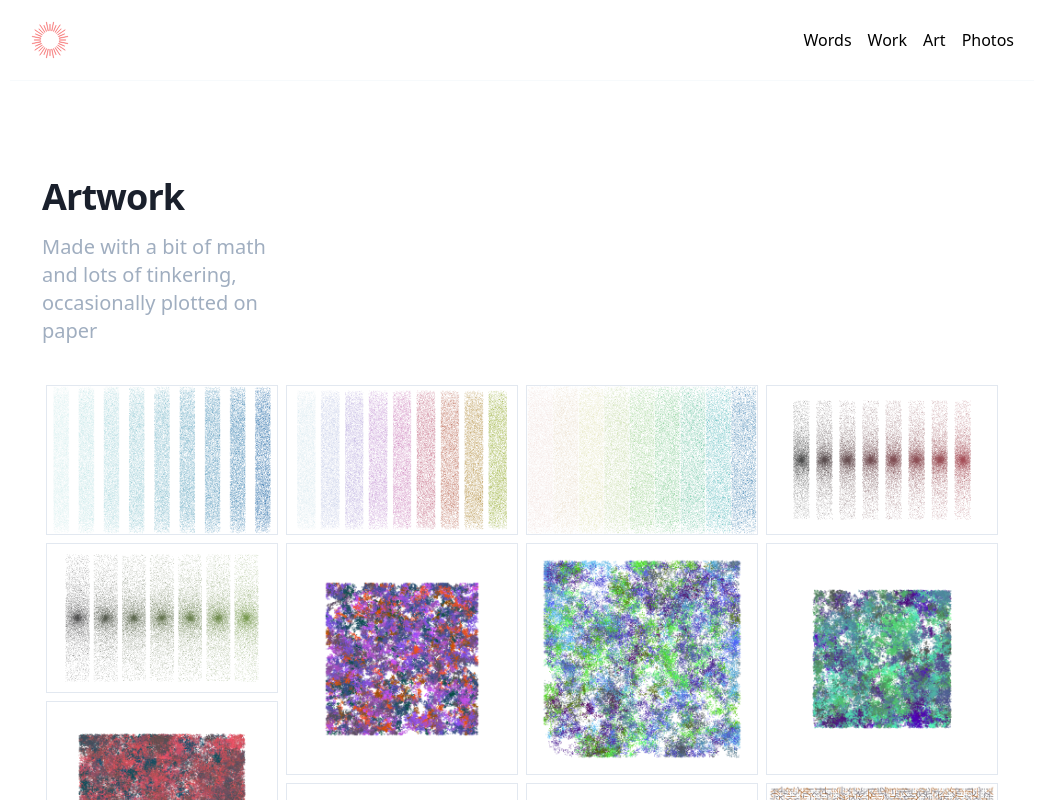
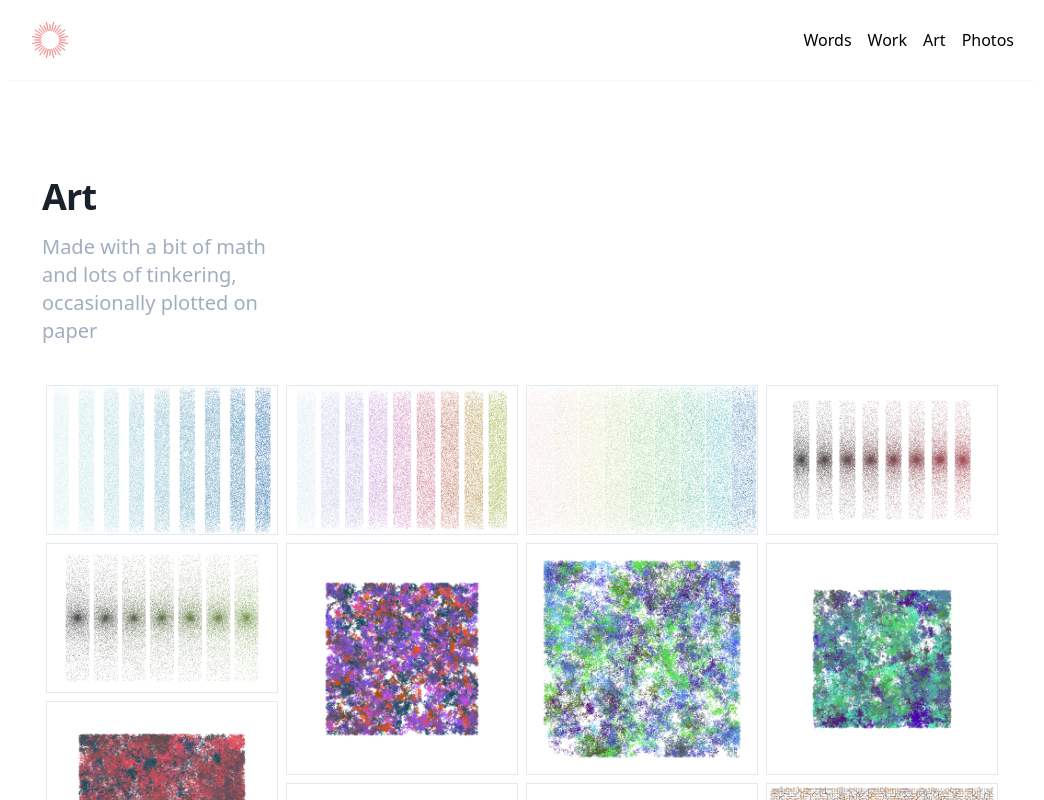
Before and after one commit to devinmcgloin/identity, a Next.js app: page /art in a window 1280 px wide. Shown: the top 800 px of the page, without its empty margins (118-1162 px from the left). Built offline with nearby package versions, Linux system fonts and the light colour scheme; a web font is replaced by a local one; what @tailwindcss/ui would draw is missing.

Commit message:
Artwork -> Art

```diff
--- a/pages/art.js
+++ b/pages/art.js
@@ -9,7 +9,7 @@ const Index = ({ images }) => {
       <div className="bg-white pt-16 pb-20 px-4 sm:px-6 lg:pt-24 lg:pb-28 lg:px-8">
         <div className="relative max-w-lg lg:max-w-7xl">
           <PageHeader
-            title="Artwork"
+            title="Art"
             subtitle="Made with a bit of math and lots of tinkering, occasionally plotted on paper"
           />
         </div>
```
